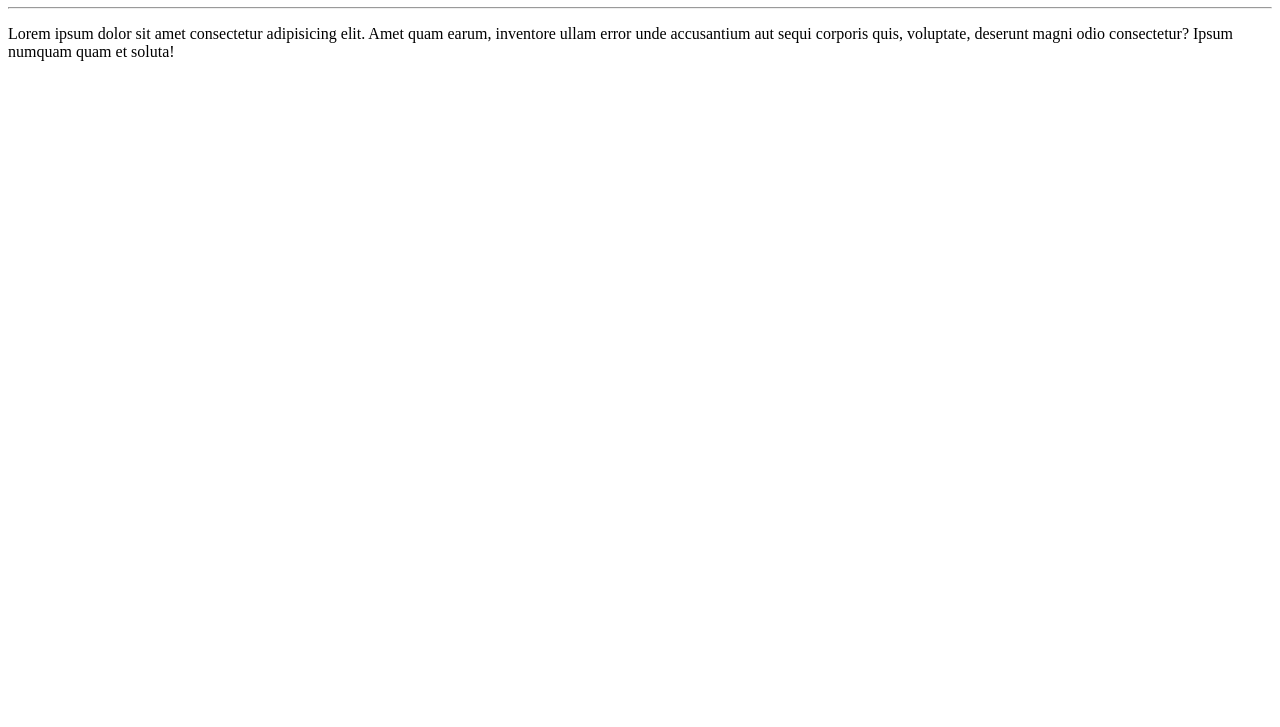
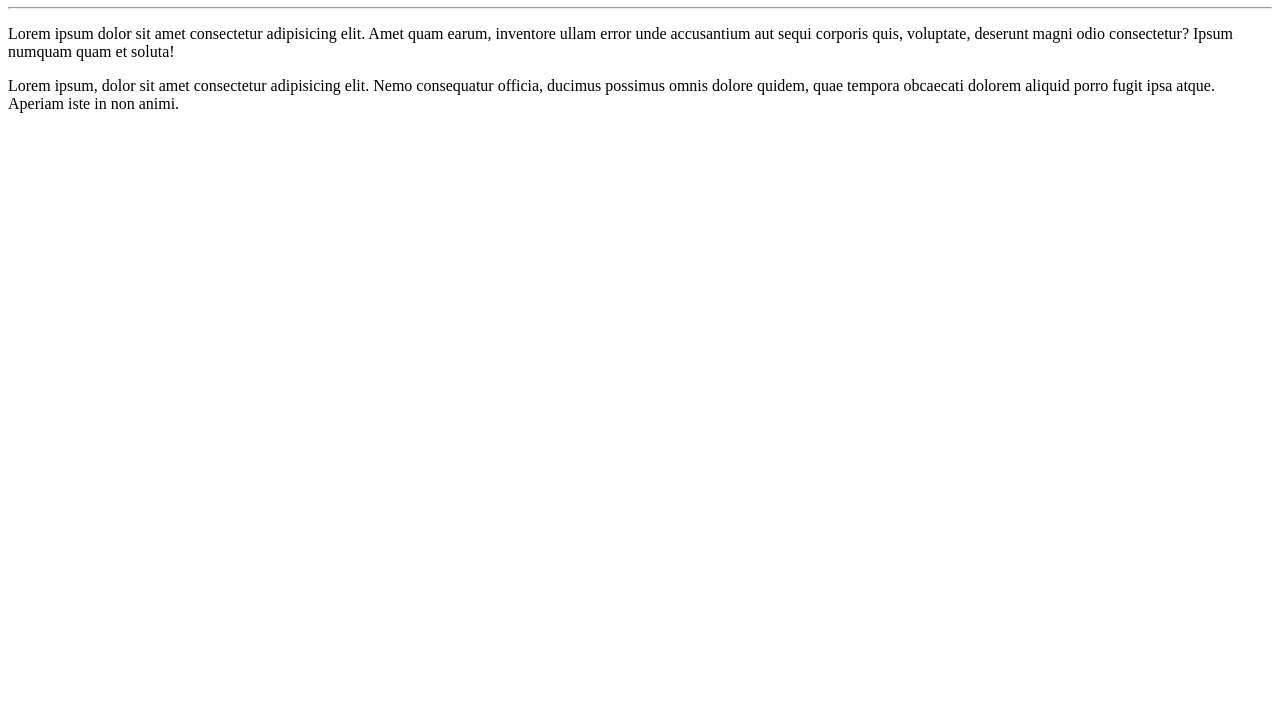
Before and after one commit to anaju0601/aula1, a plain HTML site: page site.exemplo/index.html in a window 1280 px wide. Shown: the part 73-800 px from the top of the page. Drawn offline with Linux system fonts and the light colour scheme.

Commit message:
adicionei um paragrafo

```diff
--- a/site.exemplo/index.html
+++ b/site.exemplo/index.html
@@ -9,5 +9,6 @@
     <h1>Ola, Mundo!</h1>
     <hr>
     <p>Lorem ipsum dolor sit amet consectetur adipisicing elit. Amet quam earum, inventore ullam error unde accusantium aut sequi corporis quis, voluptate, deserunt magni odio consectetur? Ipsum numquam quam et soluta!</p>
+    <p>Lorem ipsum, dolor sit amet consectetur adipisicing elit. Nemo consequatur officia, ducimus possimus omnis dolore quidem, quae tempora obcaecati dolorem aliquid porro fugit ipsa atque. Aperiam iste in non animi.</p>
 </body>
 </html>
```
